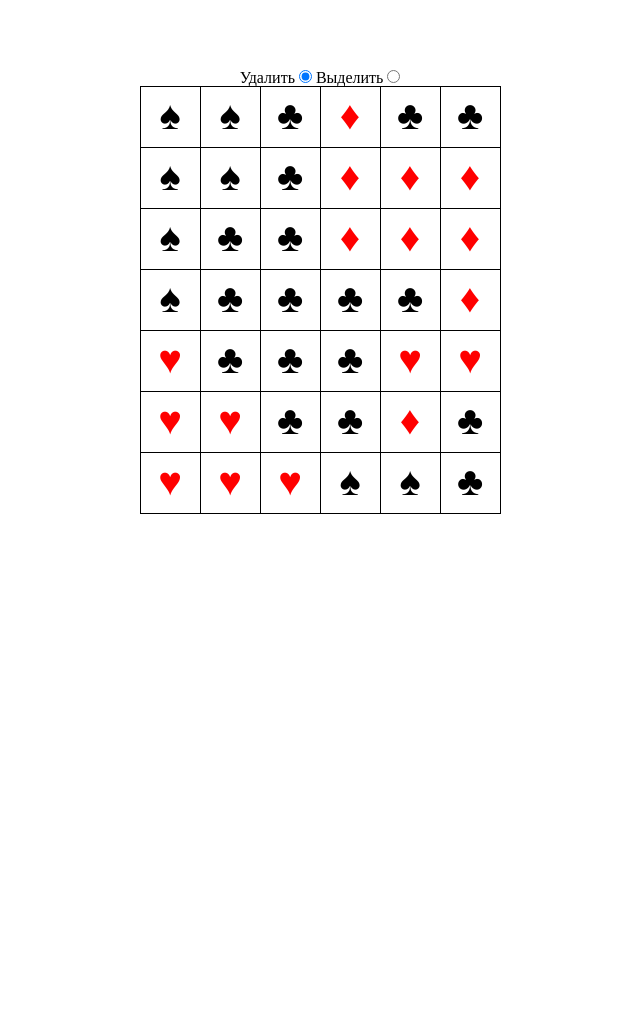
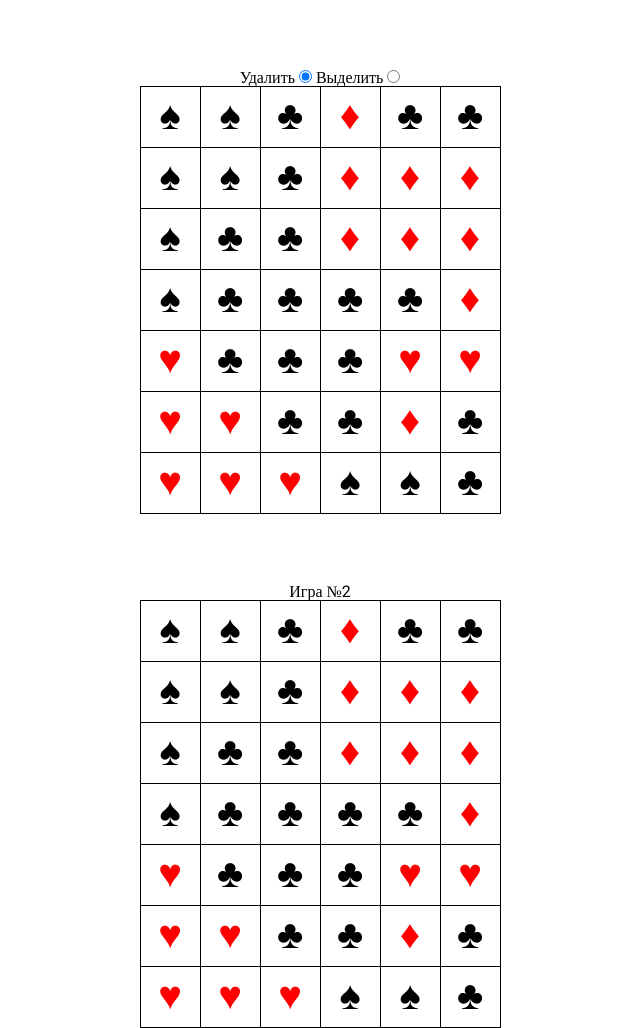
Before and after one commit to kressnik/Suit-Game, a website: page src/index.html in a window 1280 px wide. Shown: the whole page, without its empty margins (320-960 px from the left). Before the commit the page ends 870 px from the top, so only its background shows below. Drawn offline with nearby package versions, Linux system fonts and the light colour scheme; files that its build step writes are made by us from their sources.

Commit message:
fix(game1): added id game

```diff
--- a/src/_game1.html
+++ b/src/_game1.html
@@ -1,8 +1,9 @@
-<div class="game-box">
+<div id="game-1" class="game-box">
     <div class="game-box__header">
         Удалить <input type="radio" name="actions" value="del" checked>
         Выделить <input type="radio" name="actions" value="selected">
     </div>
+    <div class="game-box__body">
         <div class="game-box__lines">
             <div class="game-box__line">
                 <span class="game-box__suit spades">&spades;</span>
@@ -62,3 +63,4 @@
             </div>
         </div>
     </div>
+</div>
--- a/src/_game2.html
+++ b/src/_game2.html
@@ -0,0 +1,65 @@
+<div class="game-box">
+    <div class="game-box__header">
+        <h1>Игра №2</h1>
+    </div>
+    <div class="game-box__body">
+        <div class="game-box__lines">
+            <div class="game-box__line">
+                <span class="game-box__suit spades">&spades;</span>
+                <span class="game-box__suit spades">&spades;</span>
+                <span class="game-box__suit clubs">&clubs;</span>
+                <span class="game-box__suit diams">&diams;</span>
+                <span class="game-box__suit clubs">&clubs;</span>
+                <span class="game-box__suit clubs">&clubs;</span>
+            </div>
+            <div class="game-box__line">
+                <span class="game-box__suit spades">&spades;</span>
+                <span class="game-box__suit spades">&spades;</span>
+                <span class="game-box__suit clubs">&clubs;</span>
+                <span class="game-box__suit diams">&diams;</span>
+                <span class="game-box__suit diams">&diams;</span>
+                <span class="game-box__suit diams">&diams;</span>
+            </div>
+            <div class="game-box__line">
+                <span class="game-box__suit spades">&spades;</span>
+                <span class="game-box__suit clubs">&clubs;</span>
+                <span class="game-box__suit clubs">&clubs;</span>
+                <span class="game-box__suit diams">&diams;</span>
+                <span class="game-box__suit diams">&diams;</span>
+                <span class="game-box__suit diams">&diams;</span>
+            </div>
+            <div class="game-box__line">
+                <span class="game-box__suit spades">&spades;</span>
+                <span class="game-box__suit clubs">&clubs;</span>
+                <span class="game-box__suit clubs">&clubs;</span>
+                <span class="game-box__suit clubs">&clubs;</span>
+                <span class="game-box__suit clubs">&clubs;</span>
+                <span class="game-box__suit diams">&diams;</span>
+            </div>
+            <div class="game-box__line">
+                <span class="game-box__suit hearts">&hearts;</span>
+                <span class="game-box__suit clubs">&clubs;</span>
+                <span class="game-box__suit clubs">&clubs;</span>
+                <span class="game-box__suit clubs">&clubs;</span>
+                <span class="game-box__suit hearts">&hearts;</span>
+                <span class="game-box__suit hearts">&hearts;</span>
+            </div>
+            <div class="game-box__line">
+                <span class="game-box__suit hearts">&hearts;</span>
+                <span class="game-box__suit hearts">&hearts;</span>
+                <span class="game-box__suit clubs">&clubs;</span>
+                <span class="game-box__suit clubs">&clubs;</span>
+                <span class="game-box__suit diams">&diams;</span>
+                <span class="game-box__suit clubs">&clubs;</span>
+            </div>
+            <div class="game-box__line">
+                <span class="game-box__suit hearts">&hearts;</span>
+                <span class="game-box__suit hearts">&hearts;</span>
+                <span class="game-box__suit hearts">&hearts;</span>
+                <span class="game-box__suit spades">&spades;</span>
+                <span class="game-box__suit spades">&spades;</span>
+                <span class="game-box__suit clubs">&clubs;</span>
+            </div>
+        </div>
+    </div>
+</div>
--- a/src/js/game1.js
+++ b/src/js/game1.js
@@ -1,18 +1,19 @@
+const ID_GAME = 'game-1';
 const SUIT_ELEMENT = 'game-box__suit';
 const ACTIVE_CLASS = 'game-box__suit--active';
 const SUIT = ['spades', 'clubs', 'diams', 'hearts'];
 
-$(`.${SUIT_ELEMENT}`).on('click', clickHandler);
+$(`#${ID_GAME} .${SUIT_ELEMENT}`).on('click', clickHandler);
 
 function clickHandler() {
-    $(`.${SUIT_ELEMENT}`).removeClass(ACTIVE_CLASS);
+    $(`#${ID_GAME} .${SUIT_ELEMENT}`).removeClass(ACTIVE_CLASS);
     const currentEl = $(this);
     const currentSuit = getSuitClass(currentEl);
 
     activateEl(currentEl, currentSuit);
 
     if($('[name="actions"]:checked').val() == 'del') {
-        $(`.${ACTIVE_CLASS}`).empty().removeClass(ACTIVE_CLASS);
+        $(`#${ID_GAME} .${ACTIVE_CLASS}`).empty().removeClass(ACTIVE_CLASS);
     }
 }
 
```
Also changed, not shown: dist/index.html, dist/js/game1.js, dist/js/game1.min.js. Lines whose indentation alone changed are shown as unchanged.
